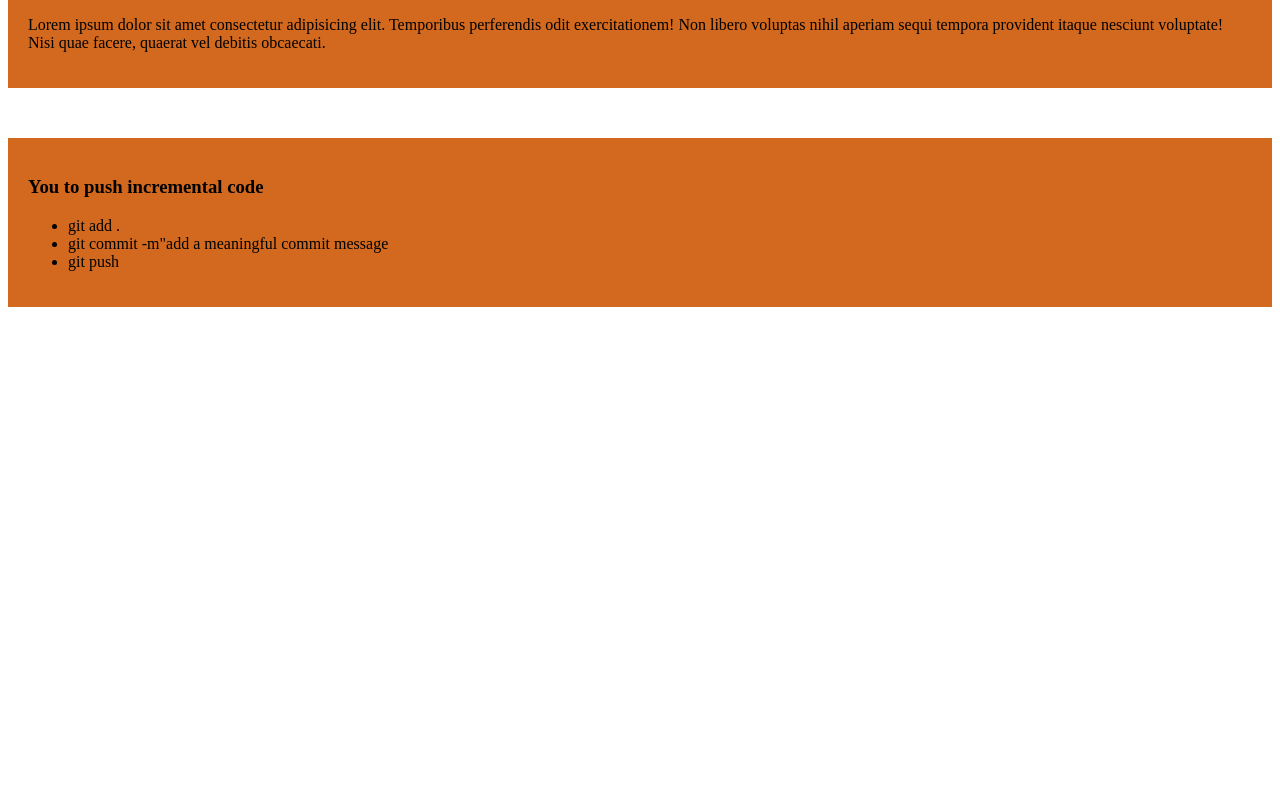
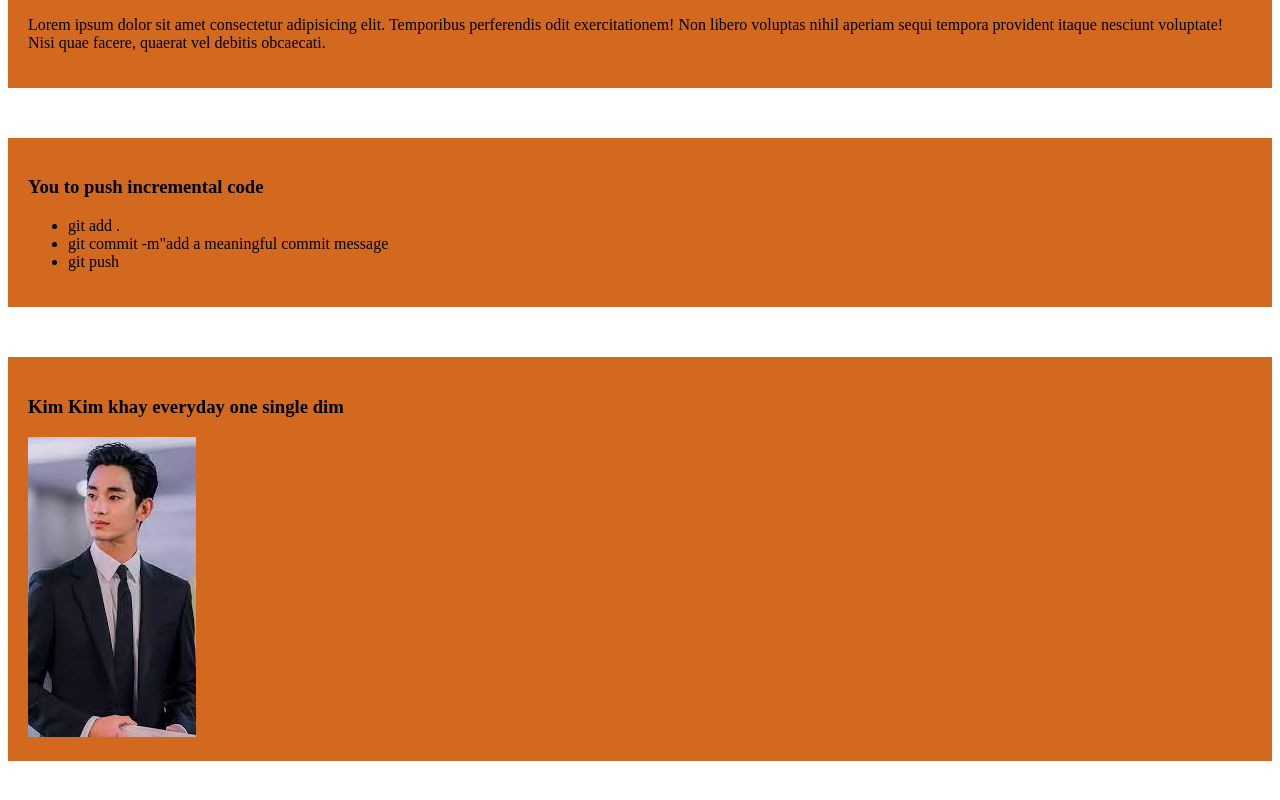
Before and after one commit to ShantoNath/My-First-GitHub-repo, a plain HTML site: page Index.html in a window 1280 px wide. Shown: the part 366-1166 px from the top of the page. Before the commit the page ends 800 px from the top, so only its background shows below. Drawn offline with Linux system fonts and the light colour scheme.

Commit message:
added the kim vai

```diff
--- a/Index.html
+++ b/Index.html
@@ -23,5 +23,9 @@
         <li>git push</li>
     </ul>
 </div>
+<div>
+    <h3>Kim Kim khay everyday one single dim</h3>
+    <img src="kim.jpg" alt="">
+</div>
 </body>
 </html>
```
Also changed, not shown: kim.jpg (added).
